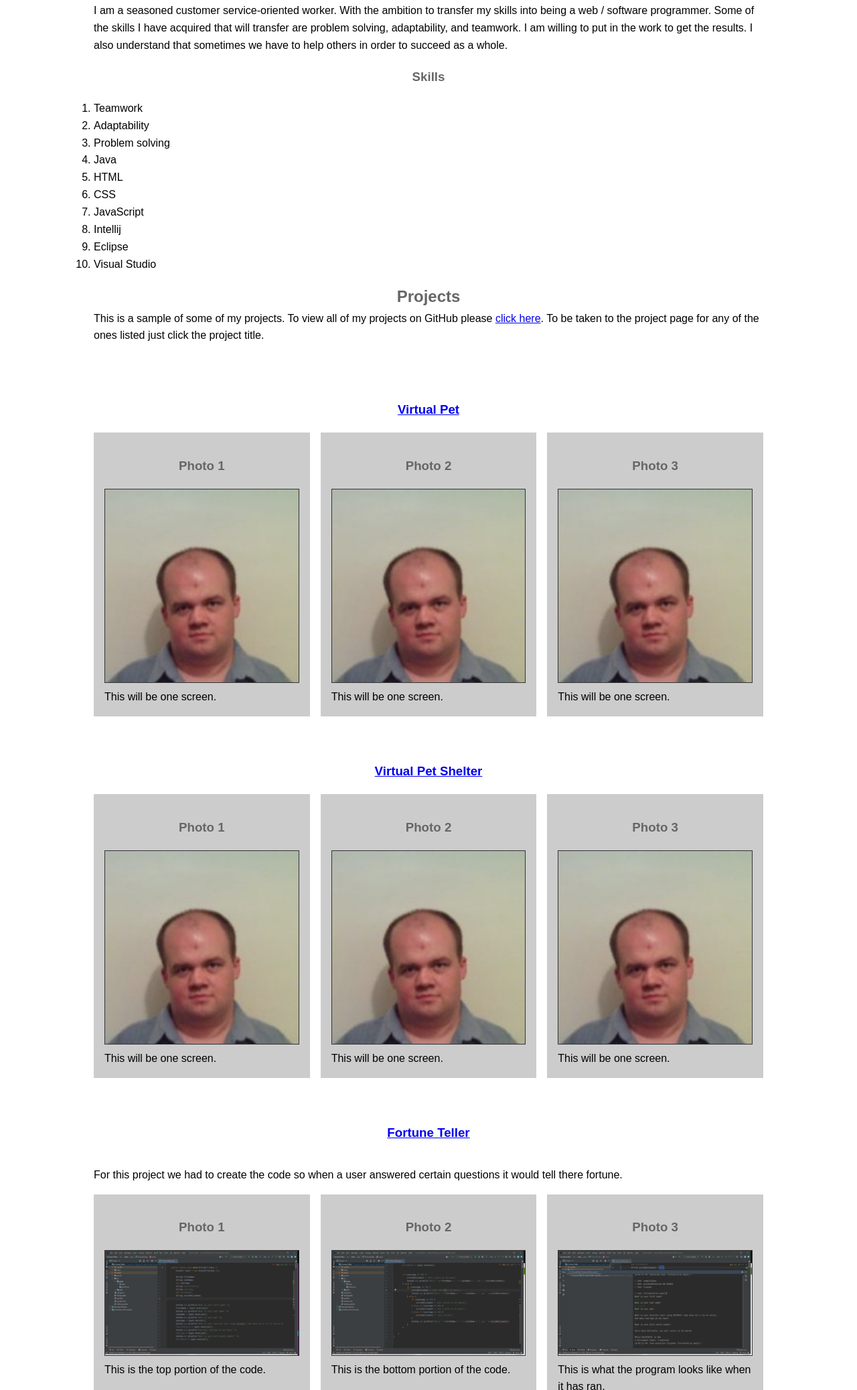
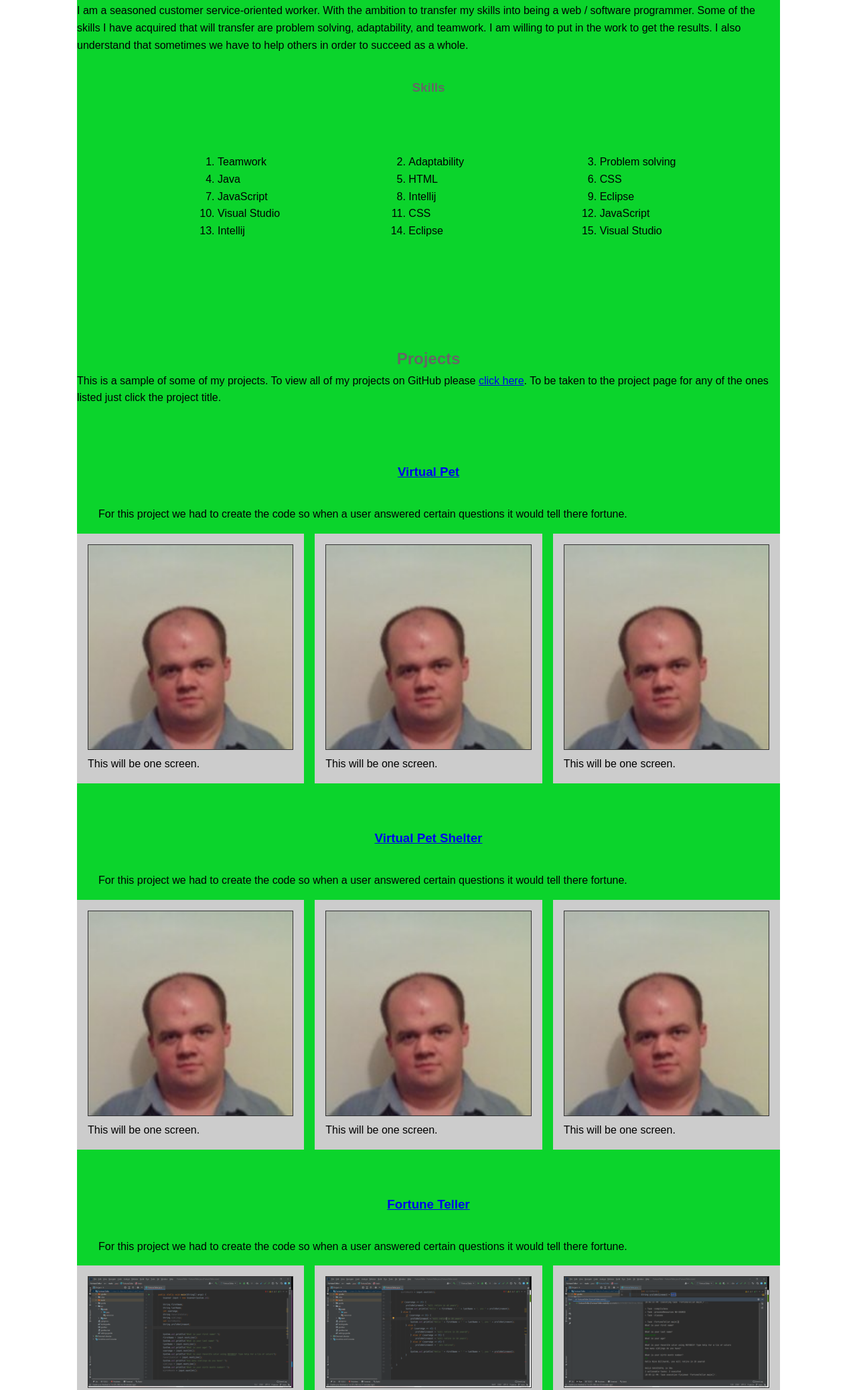
Before and after one commit to nbillhardt/nbillhardt.github.io, a plain HTML site: page index.html in a window 1280 px wide. Shown: the part 497-2573 px from the top of the page at 67% size. Drawn offline with Linux system fonts and the light colour scheme.

Commit message:
Some more tweaking and a little bit of adjusting

```diff
--- a/index.html
+++ b/index.html
@@ -8,9 +8,9 @@
     <link rel="stylesheet" href="style.css" />
     <title>Nick Billhardt</title>
   </head>
-  <main>
     <nav>
       <a href="#about">About</a>
+      <a href="#skills">Skills</a>
       <a href="#projects">Projects</a>
       <a href="#contact">Contact</a>
     </nav>
@@ -32,7 +32,12 @@
         </p>
       </article>
         </div>
-        <h3>Skills</h3>
+      </section>
+      <h3>Skills</h3>
+     <section id="skills">
+
+        <div id="skills">
+          <article>
         <ol>
           <li>Teamwork</li>
           <li>Adaptability</li>
@@ -44,32 +49,40 @@
           <li>Intellij</li>
           <li>Eclipse</li>
           <li>Visual Studio</li>
+          <li>CSS</li>
+          <li>JavaScript</li>
+          <li>Intellij</li>
+          <li>Eclipse</li>
+          <li>Visual Studio</li>
         </ol>
-      </section>
+        </div>
+        </article>
+     </section>
       <h2>Projects</h2>
         <p>
           This is a sample of some of my projects. To view all of my projects on GitHub please <a href="https://github.com/nbillhardt" target="_blank">click here</a>. To be taken to the project page for any of the ones listed just click the project title.
         </p>
         <section id="projects">
         <h3><a href="https://github.com/nbillhardt/FortuneTeller" target="_blank">Virtual Pet</a></h3>
+         <p>For this project we had to create the code so when a user answered certain questions it would tell there fortune.</p>
         <div id="project1">
 
           <article>
-              <h3>Photo 1</h3>
+
               <img src="./images/myHeadShot.jpg" alt="product a" />
             <p>
               This will be one screen.
             </p>
           </article>
           <article>
-              <h3>Photo 2</h3>
+
               <img src="./images/myHeadShot.jpg" alt="product a" />
             <p>
               This will be one screen.
             </p>
           </article>
         <article>
-              <h3>Photo 3</h3>
+
               <img src="./images/myHeadShot.jpg" alt="product a" />
             <p>
               This will be one screen.
@@ -77,24 +90,25 @@
           </article>
           </div>
         <h3><a href="https://github.com/nbillhardt/FortuneTeller" target="_blank">Virtual Pet Shelter</a></h3>
+         <p>For this project we had to create the code so when a user answered certain questions it would tell there fortune.</p>
         <div id="project2">
 
           <article>
-              <h3>Photo 1</h3>
+
               <img src="./images/myHeadShot.jpg" alt="product a" />
             <p>
               This will be one screen.
             </p>
           </article>
           <article>
-              <h3>Photo 2</h3>
+
               <img src="./images/myHeadShot.jpg" alt="product a" />
             <p>
               This will be one screen.
             </p>
           </article>
         <article>
-              <h3>Photo 3</h3>
+
               <img src="./images/myHeadShot.jpg" alt="product a" />
             <p>
               This will be one screen.
@@ -107,21 +121,21 @@
 
 
           <article>
-              <h3>Photo 1</h3>
+
               <img src="./images/FTtopOfCode.jpg" alt="Top of code" />
             <p>
               This is the top portion of the code.
             </p>
           </article>
           <article>
-              <h3>Photo 2</h3>
+
               <img src="./images/FTbottomOfCode.jpg" alt="Bottom of code" />
             <p>
               This is the bottom portion of the code.
             </p>
           </article>
         <article>
-              <h3>Photo 3</h3>
+
               <img src="./images/FTranCode.jpg" alt="Ran code" />
             <p>
               This is what the program looks like when it has ran.
--- a/style.css
+++ b/style.css
@@ -5,7 +5,6 @@
   margin: 0;
   padding: 0;
 }
-
 
 
 
@@ -28,7 +27,7 @@ header,
 main,
 footer {
   margin: 0 auto;
-  max-width: 1000px;
+  max-width: 1050px;
 }
 
 header {
@@ -43,7 +42,9 @@ header h1 {
   font-size: 3em;
 }
 
-
+main {
+  background-color: rgb(11, 212, 44);
+}
 
 nav {
   position: fixed;
@@ -65,21 +66,32 @@ nav a:hover {
   background: #666;
 }
 
-section{
+section {
   margin: 1em 0;
   padding-top: 3em;
   min-height: 20em;
 }
 
-section > p{
-    margin: 1em 0;
+section > p {
+  margin: 1em 2em ;
 }
 
-section ul{
-    padding-left: 1.5em;
+section ul {
+  padding-left: 4.5em;
 }
 
-#project1{
+#skills ol{
+  display: grid;
+  grid-template-columns: repeat(3, 1fr);
+  grid-template-rows: auto;
+  grid-column-gap: 1em;
+  padding-left: 20%;
+  justify-content: center;
+}
+
+
+
+#project1 {
   display: grid;
   grid-template-columns: repeat(3, 1fr);
   grid-template-rows: auto;
@@ -87,16 +99,16 @@ section ul{
   padding-bottom: 3em;
 }
 
-#project1 article{
+#project1 article {
   background: #ccc;
   padding: 1em;
 }
 
-#project1 article img{
+#project1 article img {
   width: 100%;
   border: 1px solid #333;
 }
-#project2{
+#project2 {
   display: grid;
   grid-template-columns: repeat(3, 1fr);
   grid-template-rows: auto;
@@ -104,33 +116,33 @@ section ul{
   padding-bottom: 3em;
 }
 
-#project2 article{
+#project2 article {
   background: #ccc;
   padding: 1em;
 }
 
-#project2 article img{
+#project2 article img {
   width: 100%;
   border: 1px solid #333;
 }
-#project3{
+#project3 {
   display: grid;
   grid-template-columns: repeat(3, 1fr);
   grid-template-rows: auto;
   grid-column-gap: 1em;
 }
 
-#project3 article{
+#project3 article {
   background: #ccc;
   padding: 1em;
 }
 
-#project3 article img{
+#project3 article img {
   width: 100%;
   border: 1px solid #333;
 }
 
-footer{
+footer {
   margin-top: 2em;
   margin-bottom: 1em;
   background: #666;
@@ -152,11 +164,11 @@ footer{
   opacity: 0.7;
 }
 .fa-linkedin {
-    background: #007BB5;
+  background: #007bb5;
   color: white;
 }
 .fa-github {
-    background: whitesmoke;
-    color: black;
-    padding-right: 3em;
+  background: black;
+  color: white;
+  padding-right: 1em;
 }
```
Lines whose indentation alone changed are shown as unchanged.
